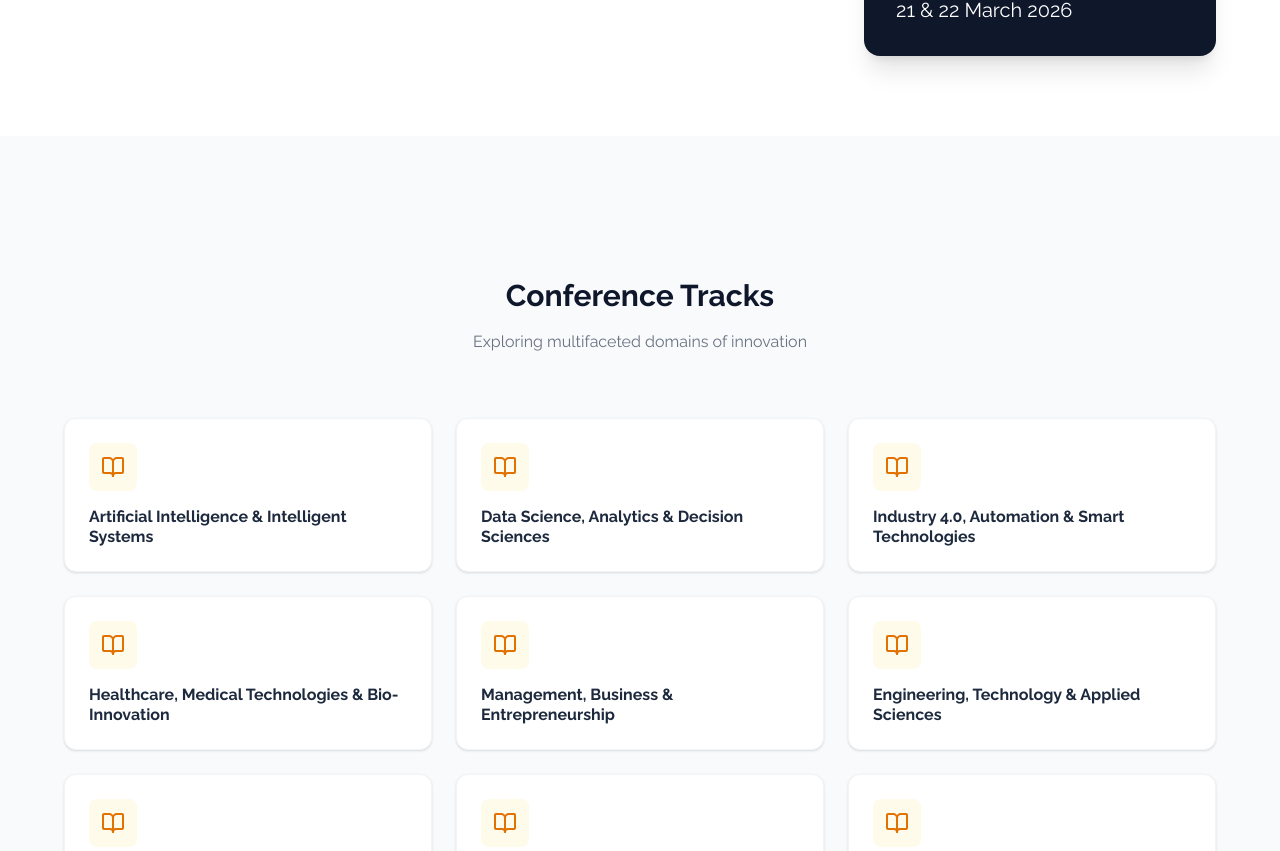
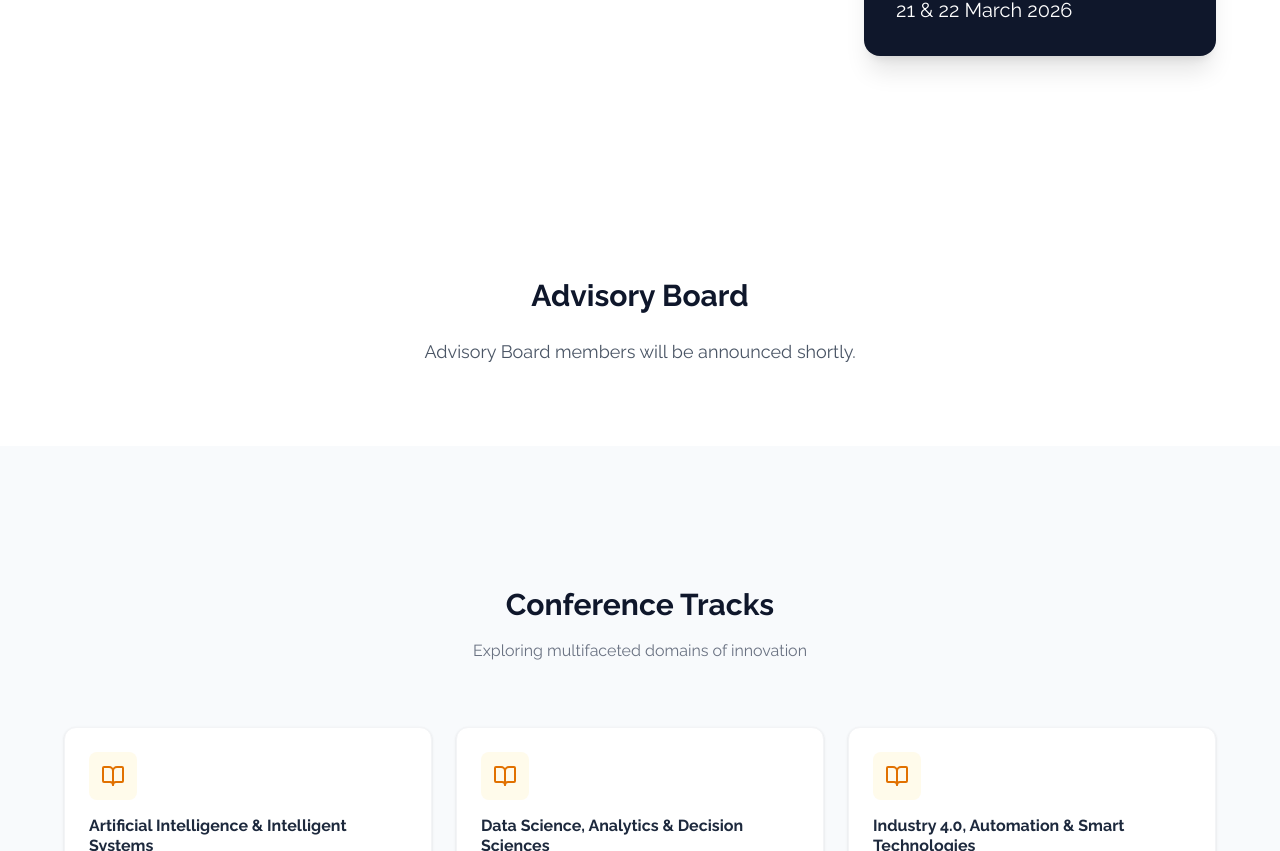
Before and after one commit to drkarthiyabanu/Conference2026, a Next.js app: page /conference in a window 1280 px wide. Shown: the part 1071-1922 px from the top of the page. Built offline with nearby package versions, Linux system fonts and the light colour scheme.

Commit message:
Advisory Board Added

```diff
--- a/app/conference/page.tsx
+++ b/app/conference/page.tsx
@@ -13,7 +13,7 @@ const ConferencePage = () => {
   const [activeSub, setActiveSub] = useState('about');
 
   useEffect(() => {
-    const ids = ['about', 'tracks', 'publication', 'awards', 'registration', 'contact'];
+    const ids = ['about', 'advisory', 'tracks', 'publication', 'awards', 'registration', 'contact'];
     const offset = 140; // adjust to account for fixed nav height
 
     const onScroll = () => {
@@ -72,6 +72,7 @@ const ConferencePage = () => {
               <div className="max-w-6xl mx-auto px-6 py-3">
                 <ul>
                   <li><a href="#about" onClick={(e) => handleSubNavClick(e, 'about')} className={`nav-link ${activeSub === 'about' ? 'active' : ''}`}>About</a></li>
+                  <li><a href="#advisory" onClick={(e) => handleSubNavClick(e, 'advisory')} className={`nav-link ${activeSub === 'advisory' ? 'active' : ''}`}>Advisory Board</a></li>
                   <li><a href="#tracks" onClick={(e) => handleSubNavClick(e, 'tracks')} className={`nav-link ${activeSub === 'tracks' ? 'active' : ''}`}>Tracks</a></li>
                   <li><a href="#publication" onClick={(e) => handleSubNavClick(e, 'publication')} className={`nav-link ${activeSub === 'publication' ? 'active' : ''}`}>Publication</a></li>
                   <li><a href="#awards" onClick={(e) => handleSubNavClick(e, 'awards')} className={`nav-link ${activeSub === 'awards' ? 'active' : ''}`}>Awards</a></li>
@@ -159,6 +160,14 @@ const ConferencePage = () => {
                 </div>
               </div>
             </div>
+          </div>
+        </section>
+
+        {/* --- ADVISORY BOARD --- */}
+        <section id="advisory" className="py-20 px-6 bg-white">
+          <div className="max-w-6xl pt-[5%] mx-auto text-center">
+            <h2 className="text-3xl font-bold text-slate-900 mb-6">Advisory Board</h2>
+            <p className="text-gray-600 text-lg">Advisory Board members will be announced shortly.</p>
           </div>
         </section>
 
```
